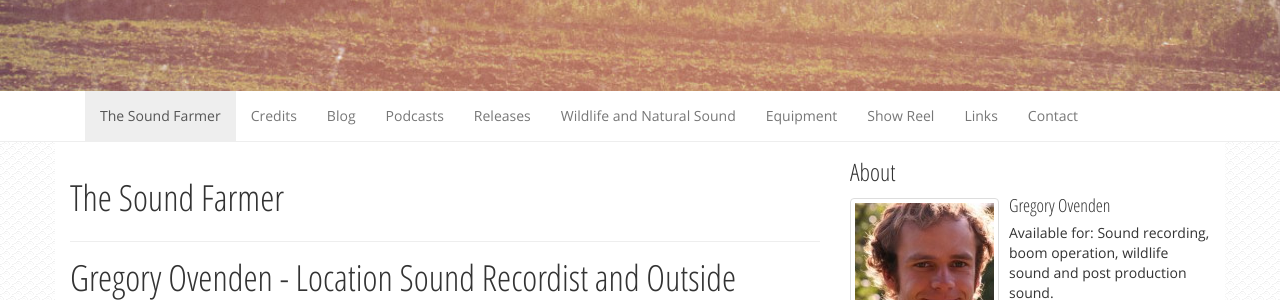
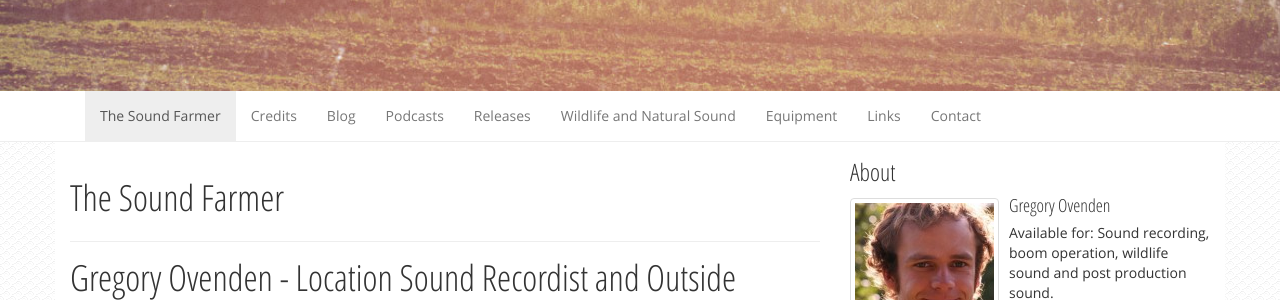
Before and after one commit to thesoundfarmer/thesoundfarmer.github.io, a Jekyll site: the page built from index.html, in a window 1280 px wide. Shown: the part 259-559 px from the top of the page. Built offline with Jekyll 4.4.1, drawn with Linux system fonts in a browser that asks for light colours; nearby versions of some CDN libraries; the list of posts is cut into pages by our own code.

Commit message:
header change
removed show-reel page

```diff
--- a/_includes/header.html
+++ b/_includes/header.html
@@ -41,10 +41,6 @@
         <li {% if page.url== '/equipment' %}class="active"{% endif %}>
           <a href="/equipment">Equipment</a>
         </li>
-
-        <li {% if page.url== '/show-reel' %}class="active"{% endif %}>
-          <a href="/show-reel">Show Reel</a>
-        </li>
         <li {% if page.url== '/links' %}class="active"{% endif %}>
           <a href="/links">Links</a>
         </li>
```
